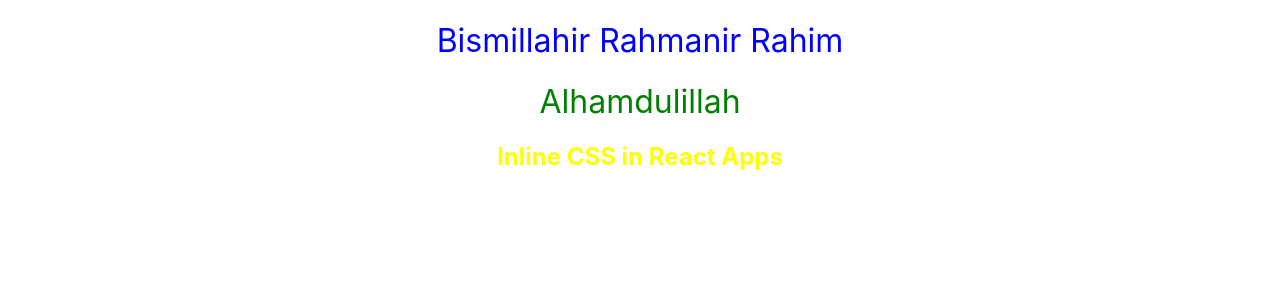
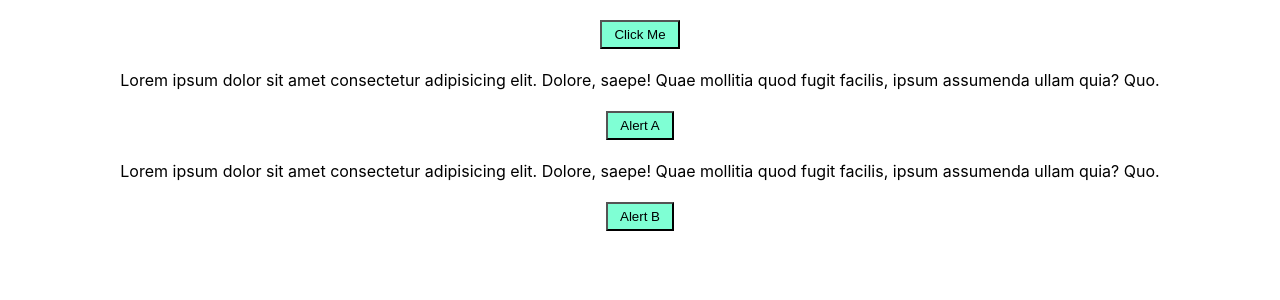
Before and after one commit to SR-Chowdhury/core-react-tutorial, a React (Create React App) app: page / in a window 1280 px wide. Shown: the top 300 px of the page. Built offline with nearby package versions, Linux system fonts and the light colour scheme.

Commit message:
6.4 CSS className used in React

```diff
--- /dev/null
+++ b/src/L6/6.4 CSS Style/6.4_css_class.jsx
@@ -0,0 +1,23 @@
+import React from 'react';
+import BoxA from './boxA';
+import BoxB from './boxB';
+import Button from './button';
+import './6.4_style.css';
+
+class MyApp extends React.Component {
+    render() {
+        return (
+            <div className='container'>
+                <Button>Click Me</Button>
+                <BoxA/>
+                <BoxB/>
+            </div>
+        )
+    }
+}
+
+export default MyApp;
+
+/**
+ * Here scoping is not possible thats why className good solution but not better solution
+ */
--- /dev/null
+++ b/src/L6/6.4 CSS Style/6.4_style.css
@@ -0,0 +1,9 @@
+.container {
+    margin-top: 15px;
+}
+
+button {
+    background-color: aquamarine;
+    padding: 5px 12px;
+    margin: 5px;
+}
--- /dev/null
+++ b/src/L6/6.4 CSS Style/boxA.jsx
@@ -0,0 +1,14 @@
+import React from 'react';
+
+const BoxA = () => {
+    return (
+        <div>
+            <p>
+                Lorem ipsum dolor sit amet consectetur adipisicing elit. Dolore, saepe! Quae mollitia quod fugit facilis, ipsum assumenda ullam quia? Quo.
+            </p>
+            <button>Alert A</button>
+        </div>
+    )
+}
+
+export default BoxA;
--- /dev/null
+++ b/src/L6/6.4 CSS Style/boxB.jsx
@@ -0,0 +1,14 @@
+import React from 'react';
+
+const BoxB = () => {
+    return (
+        <div>
+            <p>
+                Lorem ipsum dolor sit amet consectetur adipisicing elit. Dolore, saepe! Quae mollitia quod fugit facilis, ipsum assumenda ullam quia? Quo.
+            </p>
+            <button>Alert B</button>
+        </div>
+    )
+}
+
+export default BoxB;
--- /dev/null
+++ b/src/L6/6.4 CSS Style/button.jsx
@@ -0,0 +1,6 @@
+import React from 'react';
+// import './6.4_style.css';
+
+const Button = props => <button {...props}> {props.children}</button>
+
+export default Button;
--- a/src/components/app.jsx
+++ b/src/components/app.jsx
@@ -13,7 +13,8 @@ import React from 'react';
 // import MyApp from '../L5/5.3_state_p2';
 // import MyApp from '../L5/5.4_update_setState';
 // import MyApp from '../L5/5.5 Simple Timer/5.5_simple_timer';
-import MyApp from '../L6/6.3_inline_css';
+// import MyApp from '../L6/6.3_inline_css';
+import MyApp from '../L6/6.4 CSS Style/6.4_css_class';
 
 class App extends React.Component {
 
```
